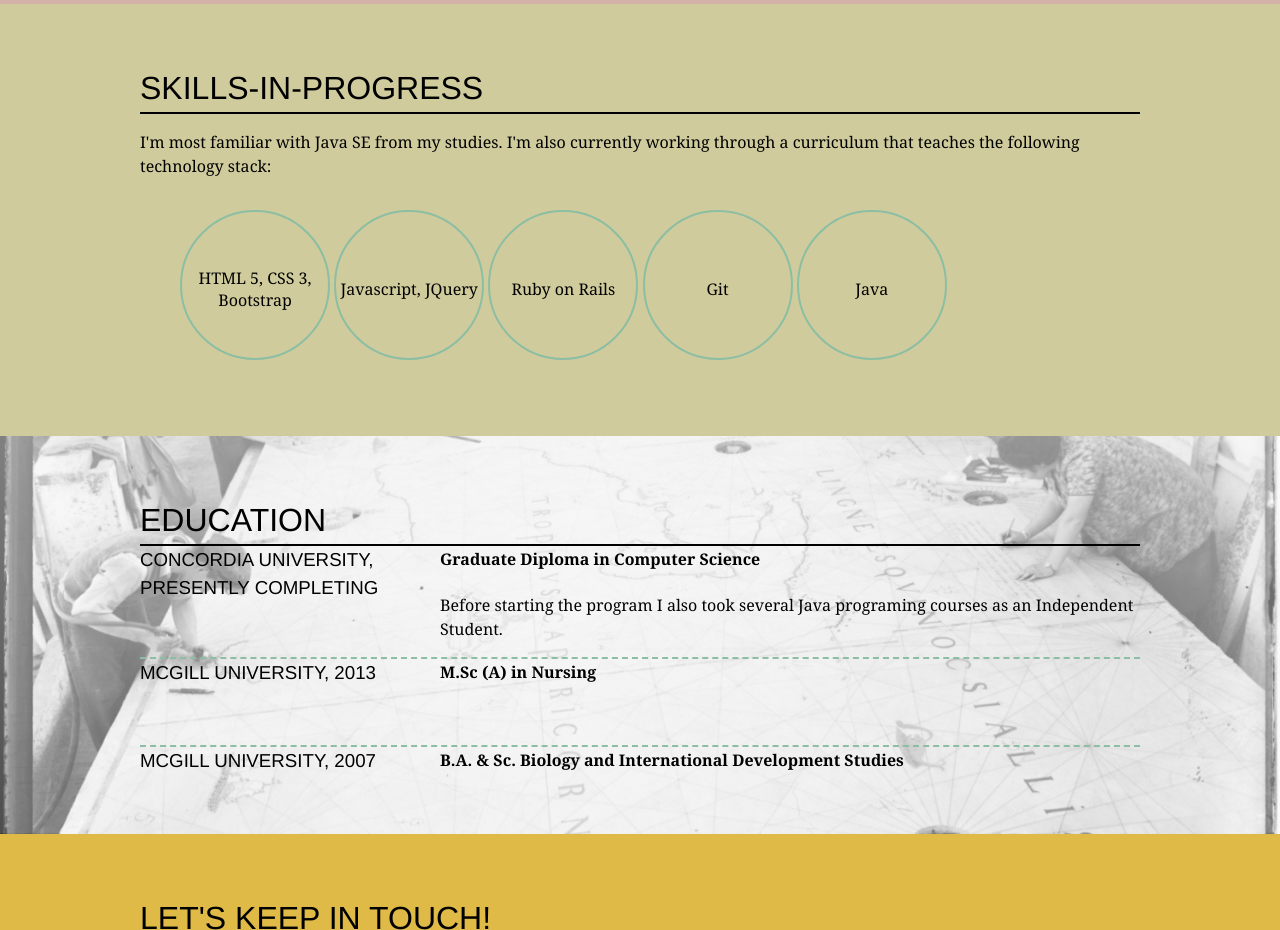
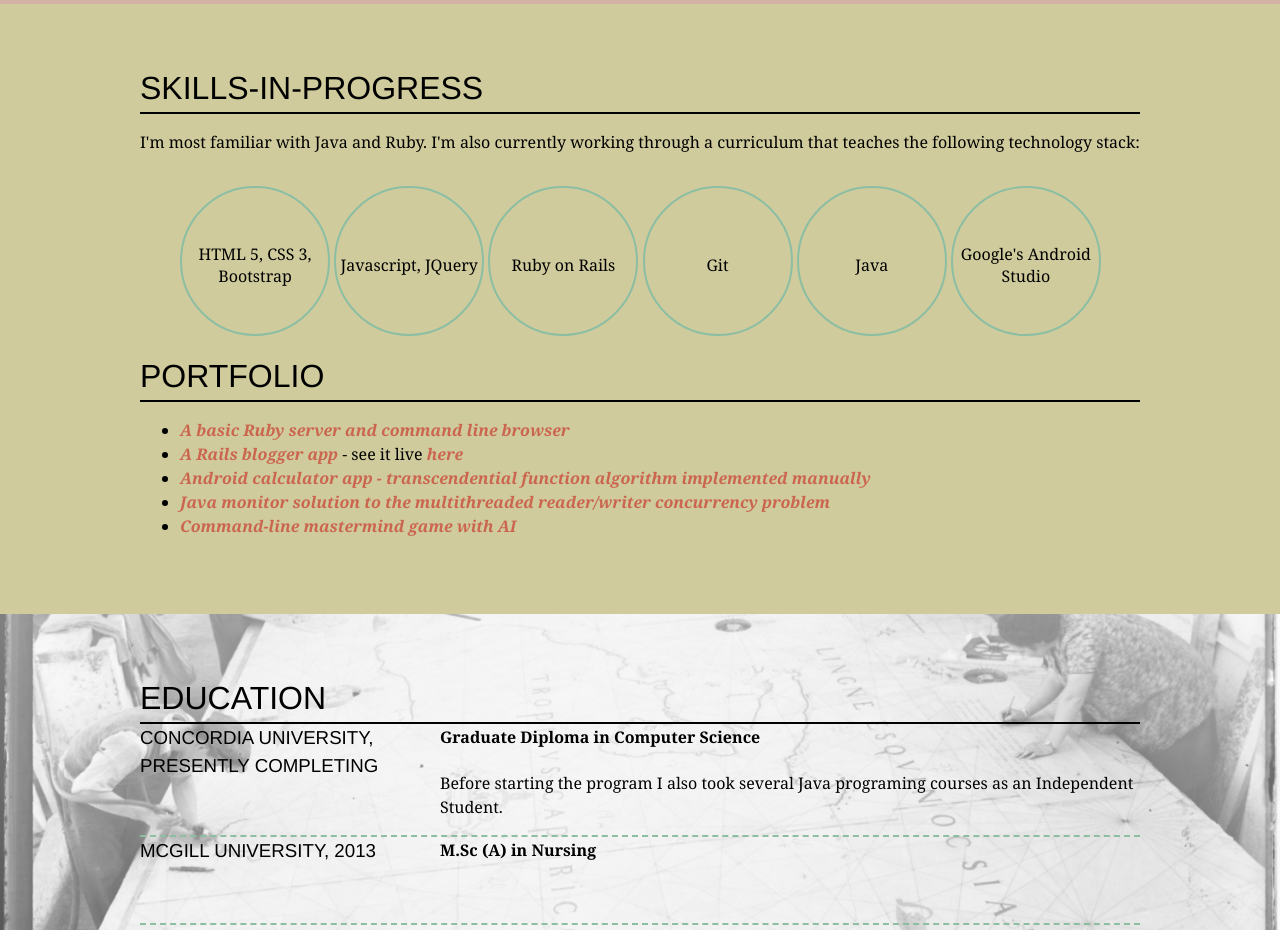
Before and after one commit to marina101/marina101.github.io, a plain HTML site: page index.html in a window 1280 px wide. Shown: the part 860-1790 px from the top of the page. Drawn offline with nearby package versions, Linux system fonts and the light colour scheme.

Commit message:
Update index.html

```diff
--- a/index.html
+++ b/index.html
@@ -43,7 +43,7 @@
 
 			<h2>Skills-in-Progress</h2>
 
-			<p> I'm most familiar with Java SE from my studies. I'm also currently working through a curriculum that teaches the following technology stack:</p>
+			<p> I'm most familiar with Java and Ruby. I'm also currently working through a curriculum that teaches the following technology stack:</p>
 
 
 
@@ -55,8 +55,18 @@
 					<li><span>Ruby on Rails</span></li>
 					<li><span>Git</span></li>
 					<li><span>Java</span></li>
+					<li><span>Google's Android Studio</span></li>
 				</ul>
 			</div><!-- close .skills-circles -->
+
+			<h2>Portfolio</h2>
+			<ul>
+				<li><a href="https://github.com/marina101/webserver">A basic Ruby server and command line browser</a></li>
+				<li><a href="https://github.com/marina101/rails_blog_app/tree/master/blog">A Rails blogger app</a> - see it live <a href="powerful-thicket-2119.herokuapp.com/articles">here</a></li>
+				<li><a href="https://github.com/marina101/CalculatorAndroidAppV2">Android calculator app - transcendential function algorithm implemented manually</a></li>
+				<li><a href="https://github.com/marina101/reader_writer_solution">Java monitor solution to the multithreaded reader/writer concurrency problem</a></li>
+				<li><a href="https://github.com/marina101/mastermind">Command-line mastermind game with AI</a></li>
+			</ul>
 
 
 			</div><!-- close contact wrap div -->
```
